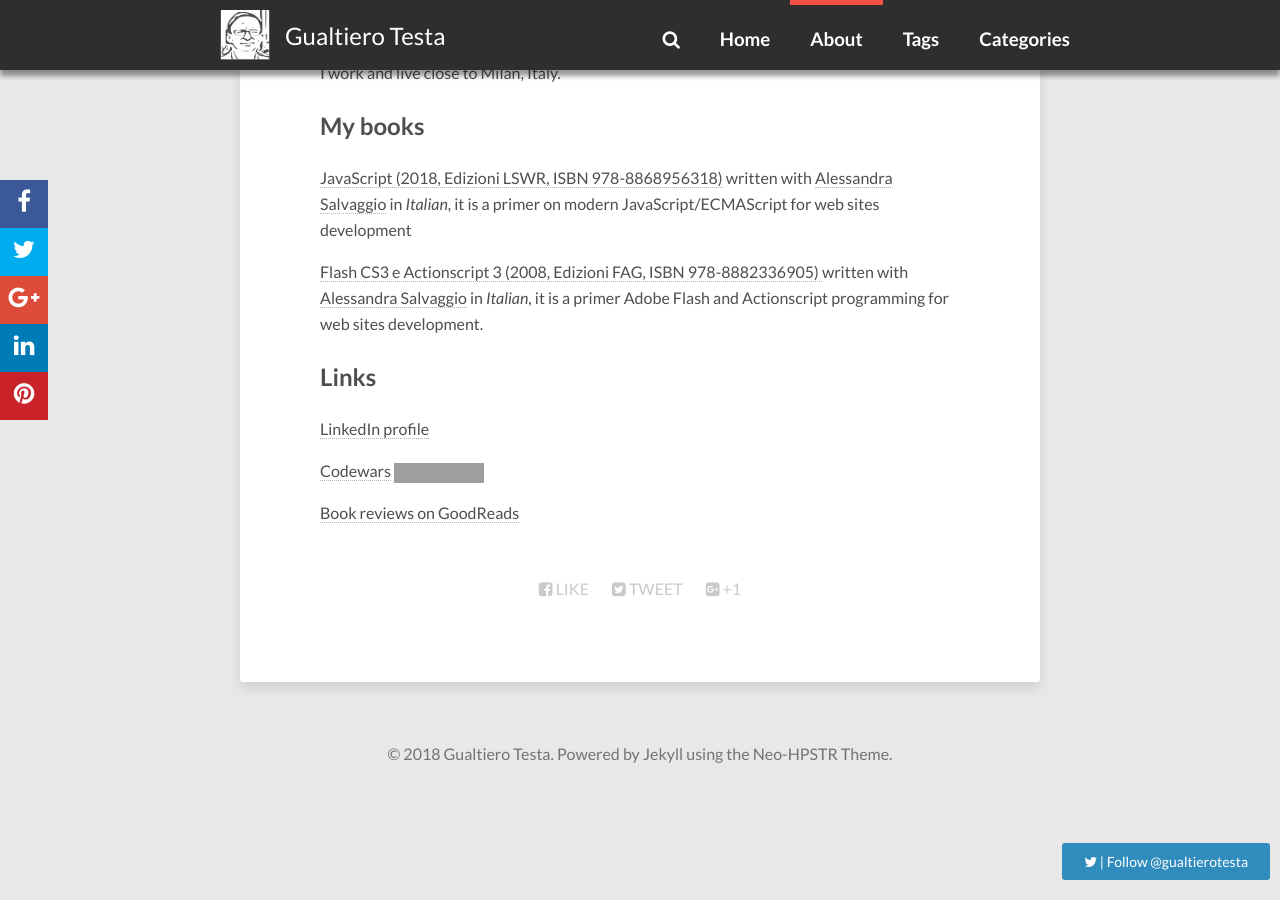
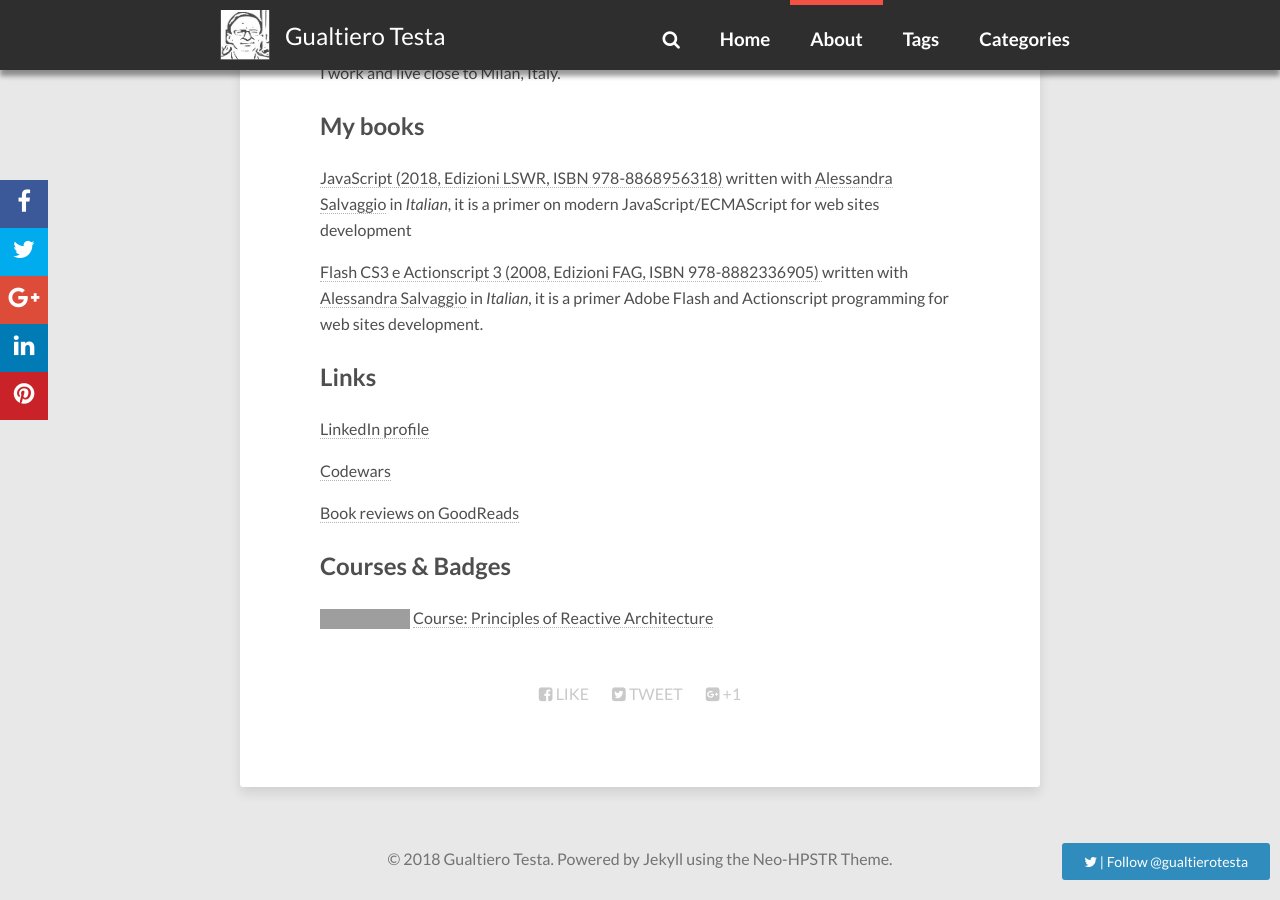
Before and after one commit to gualtierotesta/gualtierotesta.github.io, a Jekyll site: the page built from about.md, in a window 1280 px wide and 900 px high, scrolled down 581 px. Built offline with Jekyll 4.4.1, drawn with Linux system fonts in a browser that asks for light colours; nearby versions of some CDN libraries; comment, search, counter and statistics services are not loaded; grey boxes are pictures that could not be loaded.

Commit message:
Update about.md

```diff
--- a/about.md
+++ b/about.md
@@ -24,6 +24,10 @@ I work and live close to Milan, Italy.
 [LinkedIn profile](http://www.linkedin.com/in/gualtierotesta)
 
 [Codewars](https://www.codewars.com/users/gualty)
-![badge](https://www.codewars.com/users/gualty/badges/micro)
 
 [Book reviews on GoodReads](https://www.goodreads.com/review/list/26059740-gualtiero?order=d&sort=review&view=reviews)
+
+## Courses & Badges
+
+![Codewars badge](https://www.codewars.com/users/gualty/badges/micro)
+[Course: Principles of Reactive Architecture](https://www.youracclaim.com/badges/573d2d56-56df-4056-9d75-0bd439d7aacf/public_url)
```
